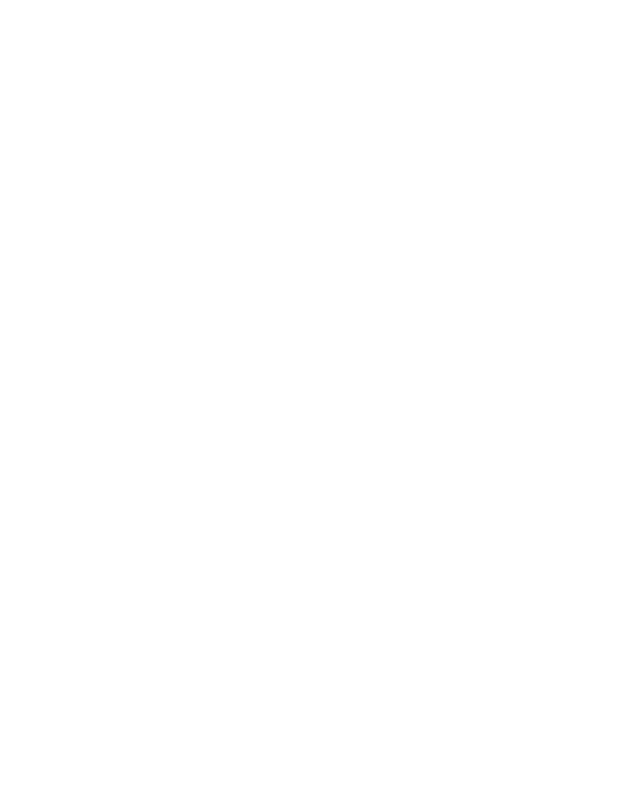
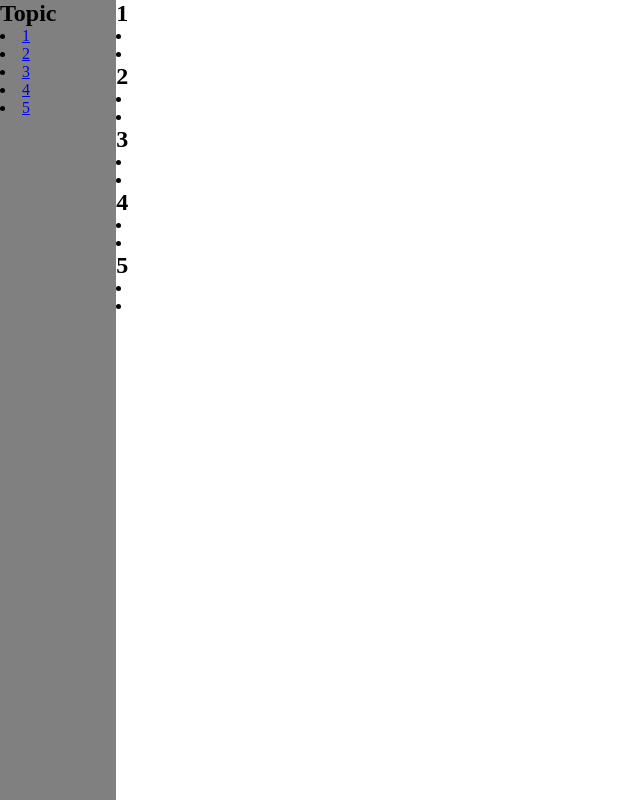
Before and after one commit to DenisImamovicc/My-Technical-Documentation-Page, a plain HTML site: page index.html in a window 1280 px wide. Shown: the whole page, without its empty margins (0-640 px from the left). Drawn offline with Linux system fonts and the light colour scheme.

Commit message:
Met all FCC:s user stories.
Now need to add content,development and design

```diff
--- a/index.css
+++ b/index.css
@@ -3,3 +3,37 @@
     margin: 0;
     padding: 0;
 }
+
+body{
+    display: flex;
+    flex-direction: column;
+}
+
+#navbar{
+    height: 10vh;
+    width: 100vw;
+    background-color: grey;
+}
+
+#main-doc {
+    width: 100vw;
+    height: 100vh;
+}
+
+.main-section{
+
+}
+
+
+@media screen and (min-width:768px) {
+    body{
+        display: flex;
+        flex-direction: row;
+    }
+
+    #navbar{
+        height: 100vh;
+        width: 10vw;
+        background-color: grey;
+    }
+}
--- a/index.html
+++ b/index.html
@@ -9,5 +9,89 @@
 </head>
 <body>
 
+        <nav id="navbar">
+            <header id="">
+                <h1>Topic</h1>
+                <li class="nav-link">
+                    <a href="#1">1</a>
+                </li>
+                <li class="nav-link">
+                    <a href="#2">2</a>
+                </li>
+                <li class="nav-link">
+                    <a href="#3">3</a>
+                </li>
+                <li class="nav-link">
+                    <a href="#4">4</a>
+                </li>
+                <li class="nav-link">
+                    <a href="#5">5</a>
+                </li>
+            </header>
+        </nav>
+
+
+    <main id="main-doc">
+        <section class="main-section">
+            <header id="1">
+                <h2>1</h2>
+                <p></p>
+                <p></p>
+                <p></p>
+                <code></code>
+                <code></code>
+                <li></li>
+                <li></li>
+            </header>
+        </section>
+        <section class="main-section">
+            <header id="2">
+                <h2>2</h2>
+                <p></p>
+                <p></p>
+                <p></p>
+                <code></code>
+                <code></code>
+                <li></li>
+                <li></li>
+            </header>
+        </section>
+        <section class="main-section">
+            <header id="3">
+                <h2>3</h2>
+                <p></p>
+                <p></p>
+                <p></p>
+                <code></code>
+                <code></code>
+                <li></li>
+                <li></li>
+            </header>
+        </section>
+        <section class="main-section">
+            <header id="4">
+                <h2>4</h2>
+                <p></p>
+                <p></p>
+                <p></p>
+                <code></code>
+                <code></code>
+                <li></li>
+                <li></li>
+            </header>
+        </section>
+        <section class="main-section">
+            <header id="5">
+                <h2>5</h2>
+                <p></p>
+                <p></p>
+                <p></p>
+                <code></code>
+                <code></code>
+                <li></li>
+                <li></li>
+            </header>
+        </section>
+    </main>
 </body>
 </html>
```
